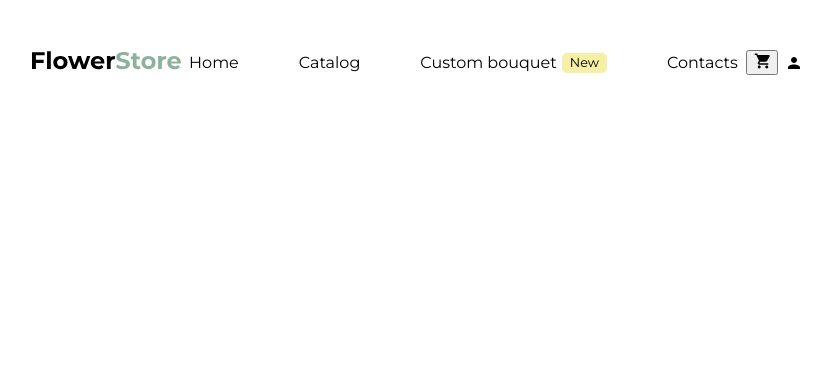
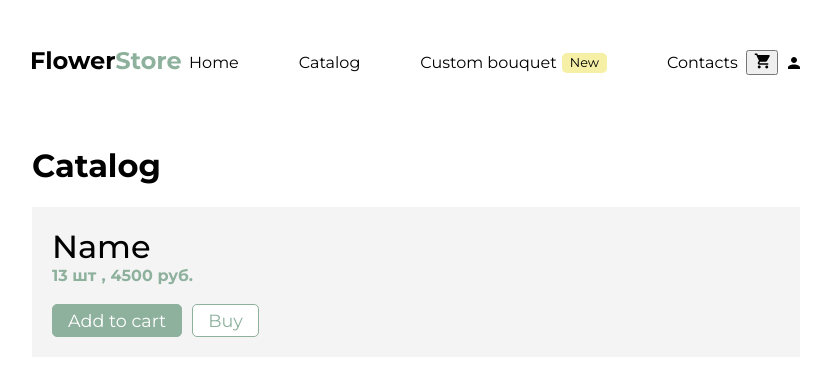
Before and after one commit to rtm-dj/CTPO-WEB, a Vue app in the folder FlowerStore/flowerstore/: page /catalog in a window 1280 px wide. Shown: the top 376 px of the page, without its empty margins (224-1055 px from the left). Built offline with nearby package versions, Linux system fonts and the light colour scheme.

Commit message:
lesson 19.04

```diff
--- /dev/null
+++ b/FlowerStore/flowerstore/src/components/CatalogBlock.vue
@@ -0,0 +1,87 @@
+<template>
+    <div class="block">
+        <h3>Name</h3>
+        <div class="subheader">
+            <p>13 шт</p>
+            <p>,</p>
+            <p>4500 руб.</p>
+        </div>
+        <img src="" alt="">
+        <div class="buttons">
+            <button class="add">Add to cart</button>
+            <button class="buy">Buy</button>
+        </div>
+    </div>
+</template>
+
+<script>
+export default {
+
+}
+</script>
+
+<style scoped>
+.add{
+    background-color: #8EB19D;
+    border-radius: 5px;
+    border: solid 1px #8EB19D;
+    color: white;
+    padding: 5px 15px;
+}
+
+.buy{
+    background-color: #ffffff;
+    border-radius: 5px;
+    border: solid 1px #8EB19D;
+    color: #8EB19D;
+    padding: 5px 15px;
+}
+
+.add:hover{
+    background-color: #718d7d;
+    border: solid 1px #718d7d;
+    cursor: pointer;
+}
+
+.buy:hover{
+    background-color: #eeeeee;
+    cursor: pointer;
+}
+
+button{
+    font-family: 'Montserrat';
+    font-size: 1.1rem;
+}
+
+.buttons{
+    display: flex;
+    gap: 10px;
+}
+
+.block{
+    background-color: #F4F4F4;
+    padding: 20px;
+}
+
+.subheader{
+    display: flex;
+    gap: 5px;
+    color: #8EB19D;
+    font-weight: bold;
+}
+
+h3, p{
+    margin: 0;
+}
+
+.block h3{
+    font-weight: 500;
+    font-size: 2rem;
+}
+
+img{
+    height: 200px;
+    width: auto;
+    object-fit: cover;
+}
+</style>
--- a/FlowerStore/flowerstore/src/components/NavBar.vue
+++ b/FlowerStore/flowerstore/src/components/NavBar.vue
@@ -3,14 +3,18 @@
     <div class="logo">
         <img src="../static/logo.svg" alt="">
     </div>
+
+
     <div class="buttons">
-        <a href="">Home</a>
-        <a href="">Catalog</a>
-        <a href="">Custom bouquet
+        <router-link :to="'/'">Home</router-link>
+        <router-link :to="'/catalog'">Catalog</router-link>
+        <router-link :to="'/'">Custom bouquet
             <Tag :text="'New'" :color="'#F6EFA6'"/>
-        </a>
-        <a href="">Contacts</a>
+        </router-link>
+        <router-link :to="'/'">Contacts</router-link>
     </div>
+
+
     <div class="actions">
         <div class="cart-container">
             <button @click="showCart = !showCart" @blur="showCart = !showCart">
--- a/FlowerStore/flowerstore/src/router/index.js
+++ b/FlowerStore/flowerstore/src/router/index.js
@@ -1,5 +1,6 @@
 import { createRouter, createWebHistory } from 'vue-router'
 import HomeView from '../views/HomeView.vue'
+import CatalogView from '../views/CatalogView.vue'
 
 const router = createRouter({
   history: createWebHistory(import.meta.env.BASE_URL),
@@ -7,7 +8,12 @@ const router = createRouter({
     {
       path: '/',
       name: 'home',
-      component: HomeView
+      component: HomeView,
+    },
+    {
+      path: '/catalog',
+      name: 'catalog',
+      component: CatalogView,
     },
   ]
 })
--- /dev/null
+++ b/FlowerStore/flowerstore/src/views/CatalogView.vue
@@ -0,0 +1,21 @@
+<template>
+  <div class="catalog">
+    <h1>Catalog</h1>
+    <div class="blocks">
+        <CatalogBlock/>
+    </div>
+  </div>
+</template>
+
+<script>
+import CatalogBlock from '../components/CatalogBlock.vue'; //импортируем нашу карточку товара
+export default {
+    components: {CatalogBlock},
+}
+</script>
+
+<style scoped>
+.catalog{
+    padding: 0 20vw;
+}
+</style>
```
